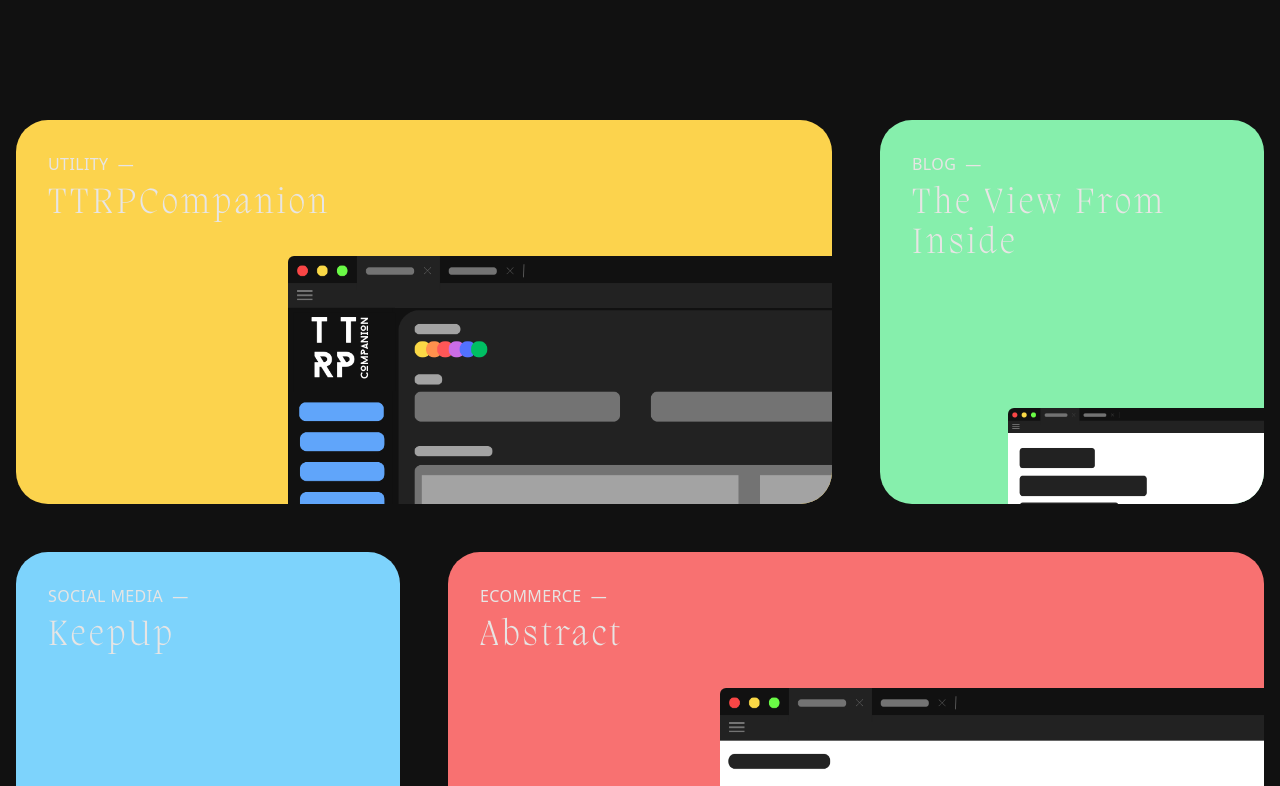
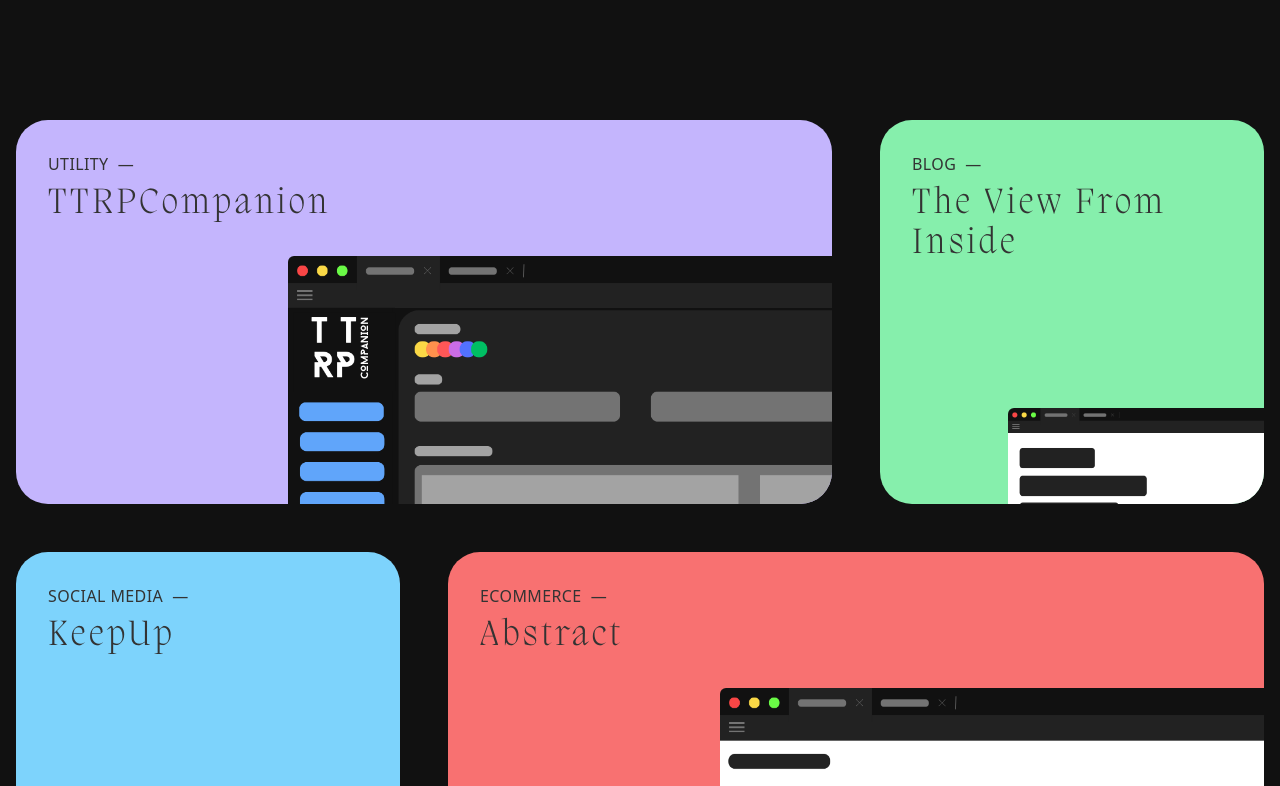
Before and after one commit to knlrvr/kanelariviere-new, a Next.js app: page / in a window 1280 px wide. Shown: the part 700-1486 px from the top of the page. Built offline with nearby package versions, Linux system fonts and the light colour scheme; no server answers.

Commit message:
style: proj grid

```diff
--- a/src/app/tsif/page.tsx
+++ b/src/app/tsif/page.tsx
@@ -31,7 +31,7 @@ const TSIF = () => {
             <Link href="https://www.theskyisfake.org" target="_blank"
               className="inline-flex items-center space-x-2 hover:text-blue-400 duration-300">
               <span>theskyisfake.org</span>
-              <BsBoxArrowUpRight />
+              <BsBoxArrowUpRight className="text-sm" />
             </Link>.
           </p>
         </div>
--- a/src/components/ProjectCard.tsx
+++ b/src/components/ProjectCard.tsx
@@ -25,10 +25,10 @@ interface ProjectCardProps {
 
 const ProjectCard = ({ url, title, category, image, background }: ProjectCardProps) => {
     return (
-      <Link href={`/work/${url}`} as={`/work/${url}`}>
-        <div className={`relative h-64 md:h-96 rounded-[2rem] overflow-hidden group ${background}`}>
+      <Link href={`/work/${url}`} as={`/work/${url}`} className="group">
+        <div className={`relative h-64 md:h-96 rounded-[2rem] overflow-hidden group-hover:-translate-y-1 duration-300 ${background}`}>
           <div className="flex items-start justify-between p-8">
-            <div className="flex flex-col space-y-2">
+            <div className="flex flex-col space-y-2 text-[#333]">
               <span className="font-mont tracking-wide text-xs md:text-base uppercase font-light">{category} &nbsp;&mdash;</span>
               <span className="font-migra text-3xl md:text-4xl tracking-widest">{title}</span>
             </div>
--- a/src/components/ProjectSection.tsx
+++ b/src/components/ProjectSection.tsx
@@ -6,8 +6,8 @@ import { Reveal } from './utils/reveal'
 const Projects: React.FC = () => {
     return (
       <div className="max-w-7xl mx-auto">
-        <div className="pt-8 md:pt-12 grid grid-cols-1 md:grid-cols-3 gap-8 md:gap-10 lg:gap-12">
-          <div className="md:col-span-2">
+        <div className="pt-10 md:pt-12 grid grid-cols-1 md:grid-cols-3 gap-8 md:gap-10 lg:gap-12">
+          <div className="md:col-span-2 relative">
             <Reveal>
               <ProjectCard
                 url='/ttrpcompanion'
@@ -20,11 +20,11 @@ const Projects: React.FC = () => {
                   height: 1000,
                   className: 'absolute left-1/3 rounded-md group-hover:translate-y-4 duration-300',
                 }}
-                background='bg-[#fcd34d]'
+                background='bg-[#c4b5fd]'
               />
             </Reveal>
           </div>
-          <div>
+          <div className="relative">
             <Reveal>
               <ProjectCard
                 url='/theviewfrominside'
--- a/src/components/utils/reveal.tsx
+++ b/src/components/utils/reveal.tsx
@@ -26,7 +26,7 @@ export const Reveal = ({ children, width = "fit-content"}: Props) => {
   }, [isInView]);
 
   return (
-    <div ref={ref} style={{ position: 'relative', width: 'full', overflow: 'hidden' }}>
+    <div ref={ref} style={{ position: 'relative', width: 'full', overflow: 'visible' }}>
         <motion.div
         variants={{
             hidden: { opacity: 0, y: 75 },
```
